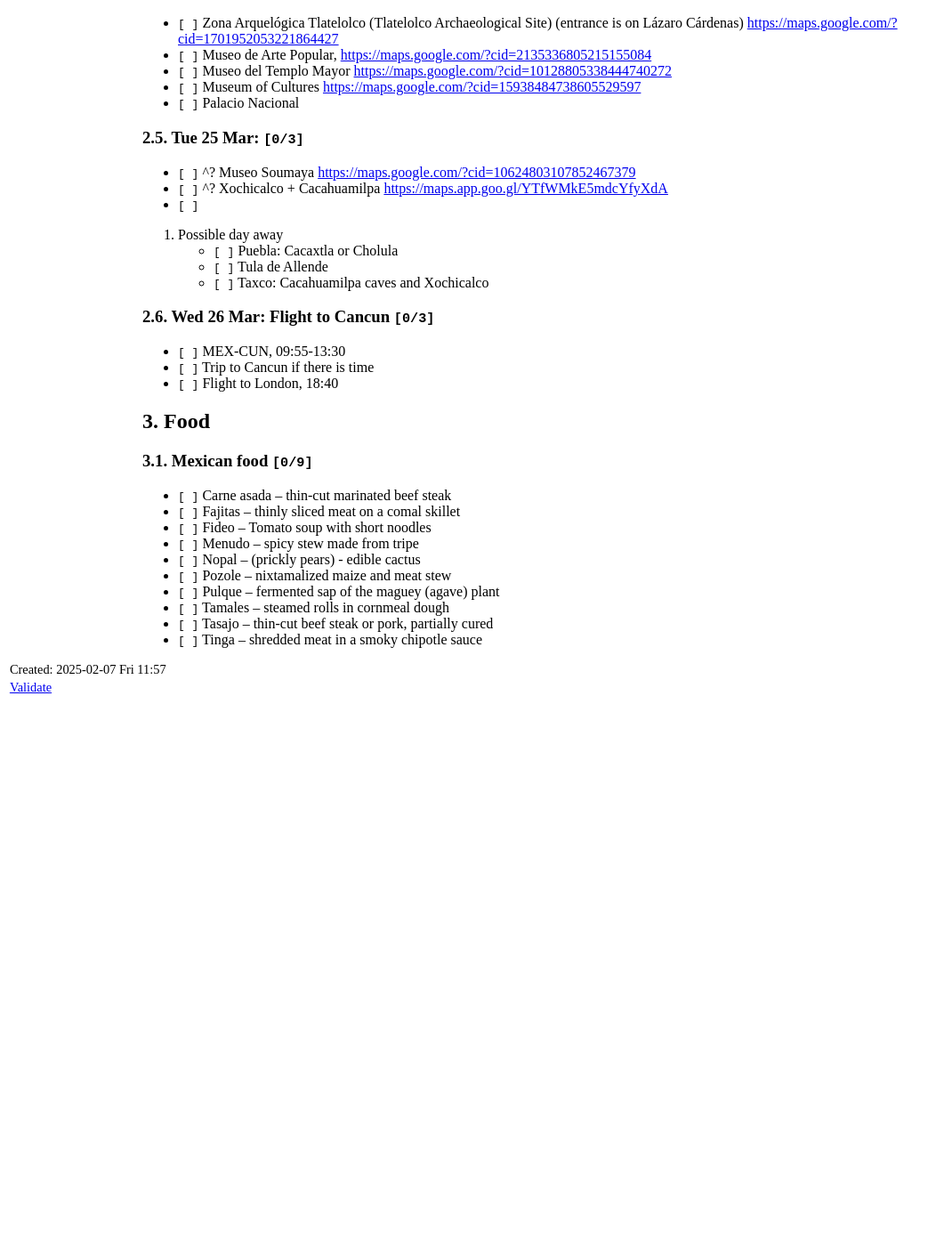
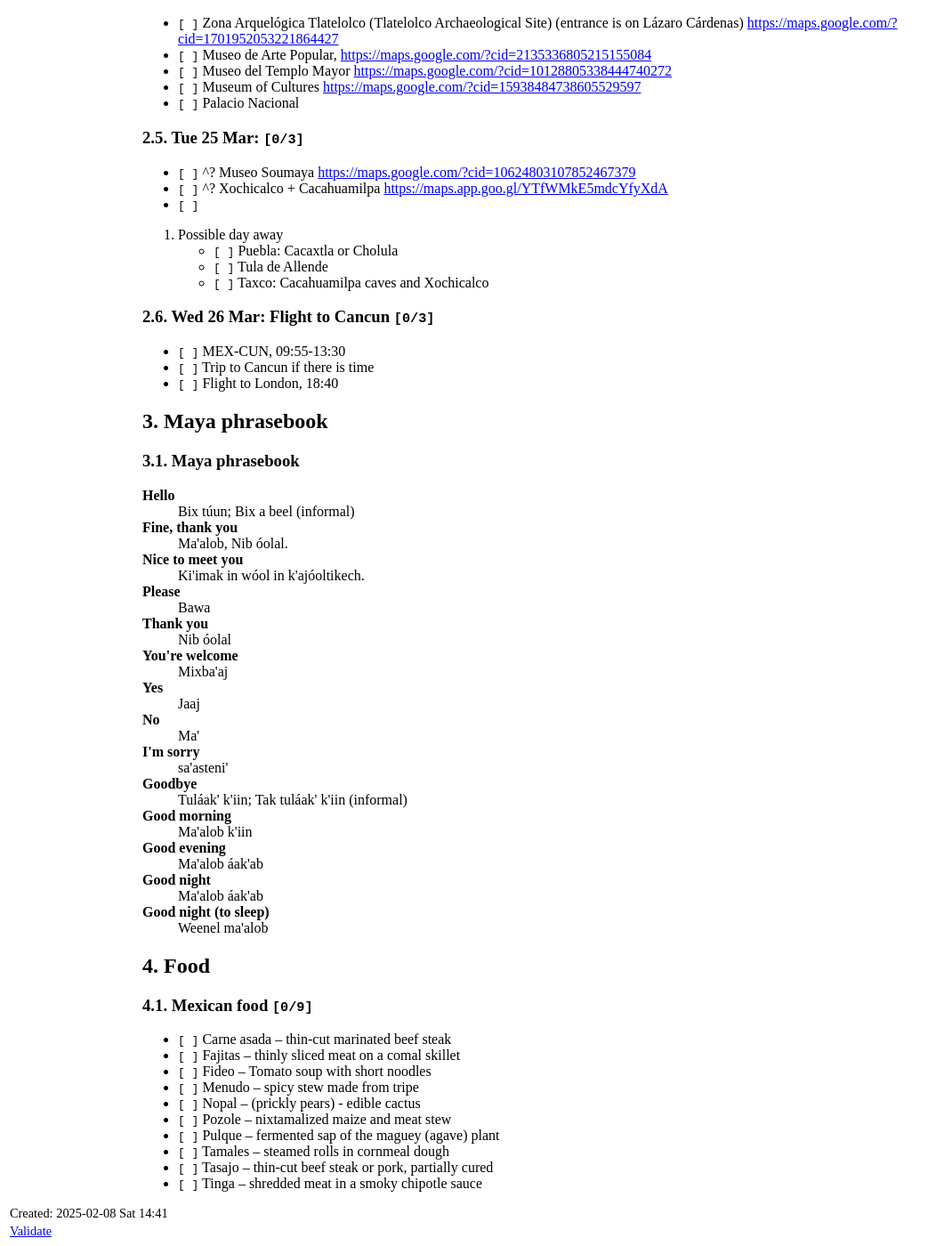
Before and after one commit to ssharoff/ssharoff.github.io, a Jekyll site: the page travel/mexico-plans.html, which Jekyll copies as it is, in a window 1280 px wide and 1400 px high, scrolled down 1919 px. Shown: the whole window at 89% size, without its empty margins (0-1061 px from the left). Built offline with Jekyll 4.4.1, drawn with Linux system fonts in a browser that asks for light colours; before the commit the page ends 2708 px from its top, so only the background shows below that.

Commit message:
mayan language

```diff
--- a/travel/mexico-plans.html
+++ b/travel/mexico-plans.html
@@ -3,7 +3,7 @@
 "http://www.w3.org/TR/xhtml1/DTD/xhtml1-strict.dtd">
 <html xmlns="http://www.w3.org/1999/xhtml" lang="en" xml:lang="en">
 <head>
-<!-- 2025-02-07 Fri 11:57 -->
+<!-- 2025-02-08 Sat 14:41 -->
 <meta http-equiv="Content-Type" content="text/html;charset=utf-8" />
 <meta name="viewport" content="width=device-width, initial-scale=1" />
 <title>&lrm;</title>
@@ -228,12 +228,12 @@
 <body>
 <div id="content" class="content">
 
-<div id="outline-container-org80d5f31" class="outline-2">
-<h2 id="org80d5f31"><span class="section-number-2">1.</span> Yucatan</h2>
+<div id="outline-container-org5bbb7be" class="outline-2">
+<h2 id="org5bbb7be"><span class="section-number-2">1.</span> Yucatan</h2>
 <div class="outline-text-2" id="text-1">
 </div>
-<div id="outline-container-orgf436e83" class="outline-3">
-<h3 id="orgf436e83"><span class="section-number-3">1.1.</span> Tue 11 Mar: Arrival to Cancun <code>[0/3]</code></h3>
+<div id="outline-container-org4be3e7f" class="outline-3">
+<h3 id="org4be3e7f"><span class="section-number-3">1.1.</span> Tue 11 Mar: Arrival to Cancun <code>[0/3]</code></h3>
 <div class="outline-text-3" id="text-1-1">
 <ul class="org-ul">
 <li class="off"><code>[&#xa0;]</code> Landing 16:55;</li>
@@ -244,8 +244,8 @@
 </div>
 </div>
 
-<div id="outline-container-org46d72eb" class="outline-3">
-<h3 id="org46d72eb"><span class="section-number-3">1.2.</span> Wed 12 Mar: to Valladolid 2:20 <code>[1/5]</code></h3>
+<div id="outline-container-orgeca82cf" class="outline-3">
+<h3 id="orgeca82cf"><span class="section-number-3">1.2.</span> Wed 12 Mar: to Valladolid 2:20 <code>[1/5]</code></h3>
 <div class="outline-text-3" id="text-1-2">
 <ul class="org-ul">
 <li class="off"><code>[&#xa0;]</code> Coba^? <a href="https://maps.google.com/?cid=14302297260168381406">https://maps.google.com/?cid=14302297260168381406</a> or<br />
@@ -260,8 +260,8 @@ Cenote Dzinup <a href="https://maps.app.goo.gl/92Zzc5UtwJiYHH588">https://maps.a
 </div>
 </div>
 
-<div id="outline-container-org2ac97fe" class="outline-3">
-<h3 id="org2ac97fe"><span class="section-number-3">1.3.</span> Thu 13 Mar: to Uxmal 2:40 <code>[1/6]</code></h3>
+<div id="outline-container-org2f03501" class="outline-3">
+<h3 id="org2f03501"><span class="section-number-3">1.3.</span> Thu 13 Mar: to Uxmal 2:40 <code>[1/6]</code></h3>
 <div class="outline-text-3" id="text-1-3">
 <ul class="org-ul">
 <li class="off"><code>[&#xa0;]</code> Chichen Itza <a href="https://maps.google.com/?cid=8943762525109439898">https://maps.google.com/?cid=8943762525109439898</a></li>
@@ -275,8 +275,8 @@ Merida Museo Regional de Antropología <a href="https://maps.google.com/?cid=532
 </div>
 </div>
 
-<div id="outline-container-orgad1cb67" class="outline-3">
-<h3 id="orgad1cb67"><span class="section-number-3">1.4.</span> Fri 14 Mar: to Campeche 2:20  <code>[1/6]</code></h3>
+<div id="outline-container-org2307e57" class="outline-3">
+<h3 id="org2307e57"><span class="section-number-3">1.4.</span> Fri 14 Mar: to Campeche 2:20  <code>[1/6]</code></h3>
 <div class="outline-text-3" id="text-1-4">
 <ul class="org-ul">
 <li class="off"><code>[&#xa0;]</code> <a href="https://en.wikivoyage.org/wiki/Ruta_Puuc">https://en.wikivoyage.org/wiki/Ruta_Puuc</a></li>
@@ -290,8 +290,8 @@ Merida Museo Regional de Antropología <a href="https://maps.google.com/?cid=532
 </div>
 </div>
 
-<div id="outline-container-org0871db4" class="outline-3">
-<h3 id="org0871db4"><span class="section-number-3">1.5.</span> Sat 15 Mar: to Calakmul 4:00 <code>[0/4]</code></h3>
+<div id="outline-container-org280152d" class="outline-3">
+<h3 id="org280152d"><span class="section-number-3">1.5.</span> Sat 15 Mar: to Calakmul 4:00 <code>[0/4]</code></h3>
 <div class="outline-text-3" id="text-1-5">
 <ul class="org-ul">
 <li class="off"><code>[&#xa0;]</code> Xmuch Garden <a href="https://maps.google.com/?cid=3533563304664637259">https://maps.google.com/?cid=3533563304664637259</a></li>
@@ -303,8 +303,8 @@ Merida Museo Regional de Antropología <a href="https://maps.google.com/?cid=532
 </div>
 </div>
 
-<div id="outline-container-org896a46a" class="outline-3">
-<h3 id="org896a46a"><span class="section-number-3">1.6.</span> Sun 16 Mar:  Calakmul <code>[0/3]</code></h3>
+<div id="outline-container-org94b769c" class="outline-3">
+<h3 id="org94b769c"><span class="section-number-3">1.6.</span> Sun 16 Mar:  Calakmul <code>[0/3]</code></h3>
 <div class="outline-text-3" id="text-1-6">
 <ul class="org-ul">
 <li class="off"><code>[&#xa0;]</code> Calakmul (6:30 to 11:30) at Colhuas exit take the turn off to the site <a href="https://maps.google.com/?cid=6883804212059906013">https://maps.google.com/?cid=6883804212059906013</a></li>
@@ -314,8 +314,8 @@ Merida Museo Regional de Antropología <a href="https://maps.google.com/?cid=532
 </div>
 </div>
 
-<div id="outline-container-org5d954c1" class="outline-3">
-<h3 id="org5d954c1"><span class="section-number-3">1.7.</span> Mon 17 Mar: to Mahahual 3:50 <code>[0/2]</code></h3>
+<div id="outline-container-orgf851834" class="outline-3">
+<h3 id="orgf851834"><span class="section-number-3">1.7.</span> Mon 17 Mar: to Mahahual 3:50 <code>[0/2]</code></h3>
 <div class="outline-text-3" id="text-1-7">
 <ul class="org-ul">
 <li class="off"><code>[&#xa0;]</code> Kohunlich <a href="https://maps.google.com/?cid=8572165254962446644">https://maps.google.com/?cid=8572165254962446644</a> or <br />
@@ -327,8 +327,8 @@ Dzibanché <a href="https://maps.google.com/?cid=576071547476253571">https://map
 </div>
 </div>
 
-<div id="outline-container-orgf7e6831" class="outline-3">
-<h3 id="orgf7e6831"><span class="section-number-3">1.8.</span> Tue 18 Mar: Mahahual <code>[0/2]</code></h3>
+<div id="outline-container-org8d4b75a" class="outline-3">
+<h3 id="org8d4b75a"><span class="section-number-3">1.8.</span> Tue 18 Mar: Mahahual <code>[0/2]</code></h3>
 <div class="outline-text-3" id="text-1-8">
 <ul class="org-ul">
 <li class="off"><code>[&#xa0;]</code> Snorkelling</li>
@@ -337,8 +337,8 @@ Dzibanché <a href="https://maps.google.com/?cid=576071547476253571">https://map
 </div>
 </div>
 
-<div id="outline-container-orgcecdc62" class="outline-3">
-<h3 id="orgcecdc62"><span class="section-number-3">1.9.</span> Wed 19 Mar: Mahahual <code>[0/2]</code></h3>
+<div id="outline-container-org273319b" class="outline-3">
+<h3 id="org273319b"><span class="section-number-3">1.9.</span> Wed 19 Mar: Mahahual <code>[0/2]</code></h3>
 <div class="outline-text-3" id="text-1-9">
 <ul class="org-ul">
 <li class="off"><code>[&#xa0;]</code> Sian Ka'an Biosphere Reserve</li>
@@ -347,8 +347,8 @@ Dzibanché <a href="https://maps.google.com/?cid=576071547476253571">https://map
 </div>
 </div>
 
-<div id="outline-container-orgca7cb96" class="outline-3">
-<h3 id="orgca7cb96"><span class="section-number-3">1.10.</span> Thu 20 Mar: Mahahual <code>[0/0]</code></h3>
+<div id="outline-container-org1b50f51" class="outline-3">
+<h3 id="org1b50f51"><span class="section-number-3">1.10.</span> Thu 20 Mar: Mahahual <code>[0/0]</code></h3>
 <div class="outline-text-3" id="text-1-10">
 <ul class="org-ul">
 <li class="off"><code>[&#xa0;]</code> Swimming with turtles</li>
@@ -357,12 +357,12 @@ Dzibanché <a href="https://maps.google.com/?cid=576071547476253571">https://map
 </div>
 </div>
 
-<div id="outline-container-org569d263" class="outline-2">
-<h2 id="org569d263"><span class="section-number-2">2.</span> Mexico city</h2>
+<div id="outline-container-orgec261d4" class="outline-2">
+<h2 id="orgec261d4"><span class="section-number-2">2.</span> Mexico city</h2>
 <div class="outline-text-2" id="text-2">
 </div>
-<div id="outline-container-org63dab7f" class="outline-3">
-<h3 id="org63dab7f"><span class="section-number-3">2.1.</span> Fri 21 Mar: To Cancun airport 4:50 <code>[0/4]</code></h3>
+<div id="outline-container-org958e9f9" class="outline-3">
+<h3 id="org958e9f9"><span class="section-number-3">2.1.</span> Fri 21 Mar: To Cancun airport 4:50 <code>[0/4]</code></h3>
 <div class="outline-text-3" id="text-2-1">
 <ul class="org-ul">
 <li class="off"><code>[&#xa0;]</code> CUN-NLU, 13:50-15:20</li>
@@ -374,8 +374,8 @@ Dzibanché <a href="https://maps.google.com/?cid=576071547476253571">https://map
 </div>
 </div>
 
-<div id="outline-container-org9dbb194" class="outline-3">
-<h3 id="org9dbb194"><span class="section-number-3">2.2.</span> Sat 22 Mar: Chapultepec, Roma <code>[0/3]</code></h3>
+<div id="outline-container-org7a2e269" class="outline-3">
+<h3 id="org7a2e269"><span class="section-number-3">2.2.</span> Sat 22 Mar: Chapultepec, Roma <code>[0/3]</code></h3>
 <div class="outline-text-3" id="text-2-2">
 <ul class="org-ul">
 <li class="off"><code>[&#xa0;]</code> Museo de Anthropologia <a href="https://maps.google.com/?cid=9521483601320789284">https://maps.google.com/?cid=9521483601320789284</a></li>
@@ -385,8 +385,8 @@ Dzibanché <a href="https://maps.google.com/?cid=576071547476253571">https://map
 </div>
 </div>
 
-<div id="outline-container-org99f5d4f" class="outline-3">
-<h3 id="org99f5d4f"><span class="section-number-3">2.3.</span> Sun 23 Mar: Del Carmen <code>[0/3]</code></h3>
+<div id="outline-container-orgfb639b8" class="outline-3">
+<h3 id="orgfb639b8"><span class="section-number-3">2.3.</span> Sun 23 Mar: Del Carmen <code>[0/3]</code></h3>
 <div class="outline-text-3" id="text-2-3">
 <ul class="org-ul">
 <li class="off"><code>[&#xa0;]</code> Frida Kahlo <a href="https://maps.google.com/?cid=7062107075614930081">https://maps.google.com/?cid=7062107075614930081</a></li>
@@ -396,8 +396,8 @@ Dzibanché <a href="https://maps.google.com/?cid=576071547476253571">https://map
 </div>
 </div>
 
-<div id="outline-container-org2d46881" class="outline-3">
-<h3 id="org2d46881"><span class="section-number-3">2.4.</span> Mon 24 Mar:  <code>[0/4]</code></h3>
+<div id="outline-container-org1f175ee" class="outline-3">
+<h3 id="org1f175ee"><span class="section-number-3">2.4.</span> Mon 24 Mar:  <code>[0/4]</code></h3>
 <div class="outline-text-3" id="text-2-4">
 <ul class="org-ul">
 <li class="off"><code>[&#xa0;]</code> Zona Arquelógica Tlatelolco (Tlatelolco Archaeological Site) (entrance is on Lázaro Cárdenas) <a href="https://maps.google.com/?cid=1701952053221864427">https://maps.google.com/?cid=1701952053221864427</a></li>
@@ -409,8 +409,8 @@ Dzibanché <a href="https://maps.google.com/?cid=576071547476253571">https://map
 </div>
 </div>
 
-<div id="outline-container-orgd9d19d0" class="outline-3">
-<h3 id="orgd9d19d0"><span class="section-number-3">2.5.</span> Tue 25 Mar: <code>[0/3]</code></h3>
+<div id="outline-container-orgb466129" class="outline-3">
+<h3 id="orgb466129"><span class="section-number-3">2.5.</span> Tue 25 Mar: <code>[0/3]</code></h3>
 <div class="outline-text-3" id="text-2-5">
 <ul class="org-ul">
 <li class="off"><code>[&#xa0;]</code> ^? Museo Soumaya <a href="https://maps.google.com/?cid=10624803107852467379">https://maps.google.com/?cid=10624803107852467379</a></li>
@@ -420,7 +420,7 @@ Dzibanché <a href="https://maps.google.com/?cid=576071547476253571">https://map
 </div>
 
 <ol class="org-ol">
-<li><a id="orge56b040"></a>Possible day away<br />
+<li><a id="orgc06b793"></a>Possible day away<br />
 <div class="outline-text-4" id="text-2-5-1">
 <ul class="org-ul">
 <li class="off"><code>[&#xa0;]</code> Puebla: Cacaxtla or Cholula</li>
@@ -432,8 +432,8 @@ Dzibanché <a href="https://maps.google.com/?cid=576071547476253571">https://map
 </ol>
 </div>
 
-<div id="outline-container-org403d0e2" class="outline-3">
-<h3 id="org403d0e2"><span class="section-number-3">2.6.</span> Wed 26 Mar: Flight to Cancun <code>[0/3]</code></h3>
+<div id="outline-container-org99353c5" class="outline-3">
+<h3 id="org99353c5"><span class="section-number-3">2.6.</span> Wed 26 Mar: Flight to Cancun <code>[0/3]</code></h3>
 <div class="outline-text-3" id="text-2-6">
 <ul class="org-ul">
 <li class="off"><code>[&#xa0;]</code> MEX-CUN, 09:55-13:30</li>
@@ -444,13 +444,40 @@ Dzibanché <a href="https://maps.google.com/?cid=576071547476253571">https://map
 </div>
 </div>
 
-<div id="outline-container-orgfdaec6f" class="outline-2">
-<h2 id="orgfdaec6f"><span class="section-number-2">3.</span> Food</h2>
+<div id="outline-container-org13f6451" class="outline-2">
+<h2 id="org13f6451"><span class="section-number-2">3.</span> Maya phrasebook</h2>
 <div class="outline-text-2" id="text-3">
 </div>
-<div id="outline-container-org110e4e2" class="outline-3">
-<h3 id="org110e4e2"><span class="section-number-3">3.1.</span> Mexican food <code>[0/9]</code></h3>
+<div id="outline-container-orge7f7ffb" class="outline-3">
+<h3 id="orge7f7ffb"><span class="section-number-3">3.1.</span> Maya phrasebook</h3>
 <div class="outline-text-3" id="text-3-1">
+<dl class="org-dl">
+<dt>Hello</dt><dd>Bix túun; Bix a beel (informal)</dd>
+<dt>Fine, thank you</dt><dd>Ma'alob, Nib óolal.</dd>
+<dt>Nice to meet you</dt><dd>Ki'imak in wóol in k'ajóoltikech.</dd>
+<dt>Please</dt><dd>Bawa</dd>
+<dt>Thank you</dt><dd>Nib óolal</dd>
+<dt>You're welcome</dt><dd>Mixba'aj</dd>
+<dt>Yes</dt><dd>Jaaj</dd>
+<dt>No</dt><dd>Ma'</dd>
+<dt>I'm sorry</dt><dd>sa'asteni'</dd>
+<dt>Goodbye</dt><dd>Tuláak' k'iin; Tak tuláak' k'iin  (informal)</dd>
+<dt>Good morning</dt><dd>Ma'alob k'iin</dd>
+<dt>Good evening</dt><dd>Ma'alob áak'ab</dd>
+<dt>Good night</dt><dd>Ma'alob áak'ab</dd>
+<dt>Good night (to sleep)</dt><dd>Weenel ma'alob</dd>
+</dl>
+</div>
+</div>
+</div>
+
+<div id="outline-container-orgae617b1" class="outline-2">
+<h2 id="orgae617b1"><span class="section-number-2">4.</span> Food</h2>
+<div class="outline-text-2" id="text-4">
+</div>
+<div id="outline-container-org0f614c8" class="outline-3">
+<h3 id="org0f614c8"><span class="section-number-3">4.1.</span> Mexican food <code>[0/9]</code></h3>
+<div class="outline-text-3" id="text-4-1">
 <ul class="org-ul">
 <li class="off"><code>[&#xa0;]</code> Carne asada &#x2013; thin-cut marinated beef steak</li>
 <li class="off"><code>[&#xa0;]</code> Fajitas &#x2013; thinly sliced meat on a comal skillet</li>
@@ -468,7 +495,7 @@ Dzibanché <a href="https://maps.google.com/?cid=576071547476253571">https://map
 </div>
 </div>
 <div id="postamble" class="status">
-<p class="date">Created: 2025-02-07 Fri 11:57</p>
+<p class="date">Created: 2025-02-08 Sat 14:41</p>
 <p class="validation"><a href="https://validator.w3.org/check?uri=referer">Validate</a></p>
 </div>
 </body>
```
Also changed, not shown: travel/mexico-plans.org (+17 -0 lines), 1 other file.
